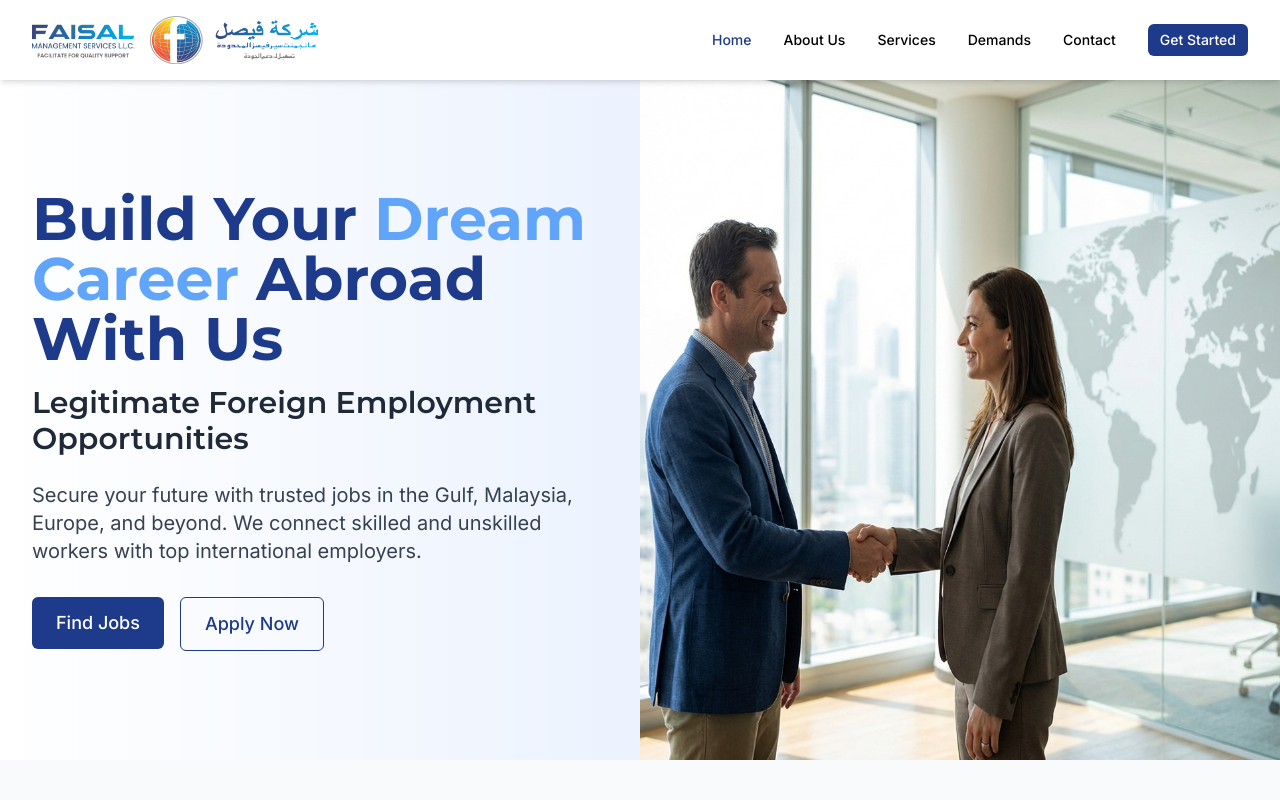
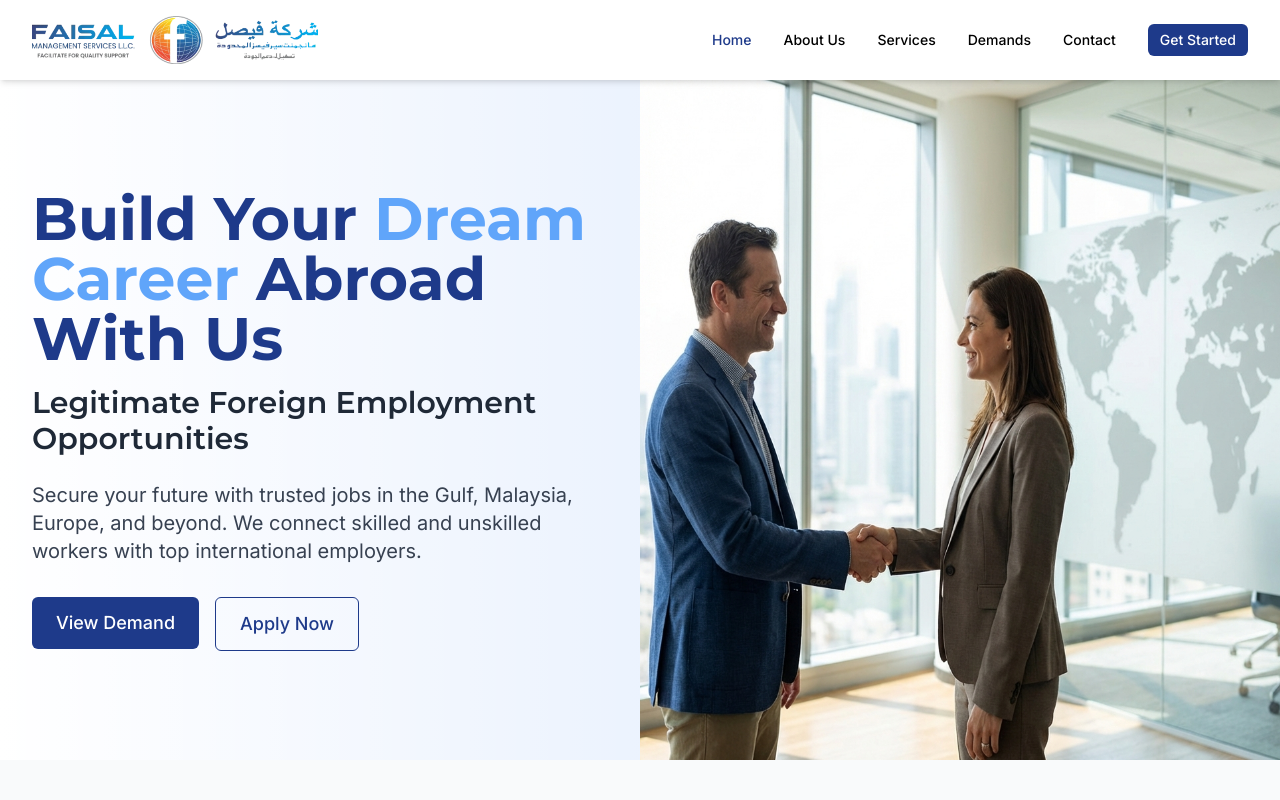
Before and after one commit to saroj60/faisalmanagement, a React (Vite) app: page / in a window 1280 px wide. Shown: the top 800 px of the page. Built offline with nearby package versions, Linux system fonts and the light colour scheme.

Commit message:
Update hero section: remove Find Jobs button and update View Demand button to link to demands page

```diff
--- a/src/components/home/Hero.jsx
+++ b/src/components/home/Hero.jsx
@@ -30,8 +30,8 @@ const Hero = () => {
                             Secure your future with trusted jobs in the Gulf, Malaysia, Europe, and beyond. We connect skilled and unskilled workers with top international employers.
                         </p>
                         <div className="flex flex-col sm:flex-row space-y-4 sm:space-y-0 sm:space-x-4">
-                            <Link to="/jobs">
-                                <Button size="lg" className="w-full sm:w-auto">Find Jobs</Button>
+                            <Link to="/demands">
+                                <Button size="lg" className="w-full sm:w-auto">View Demand</Button>
                             </Link>
                             <Link to="/contact">
                                 <Button size="lg" variant="outline" className="w-full sm:w-auto text-primary border-primary hover:bg-primary hover:text-white">
```
Also changed, not shown: 2 other files (tests, documents, lock files or other folders).
